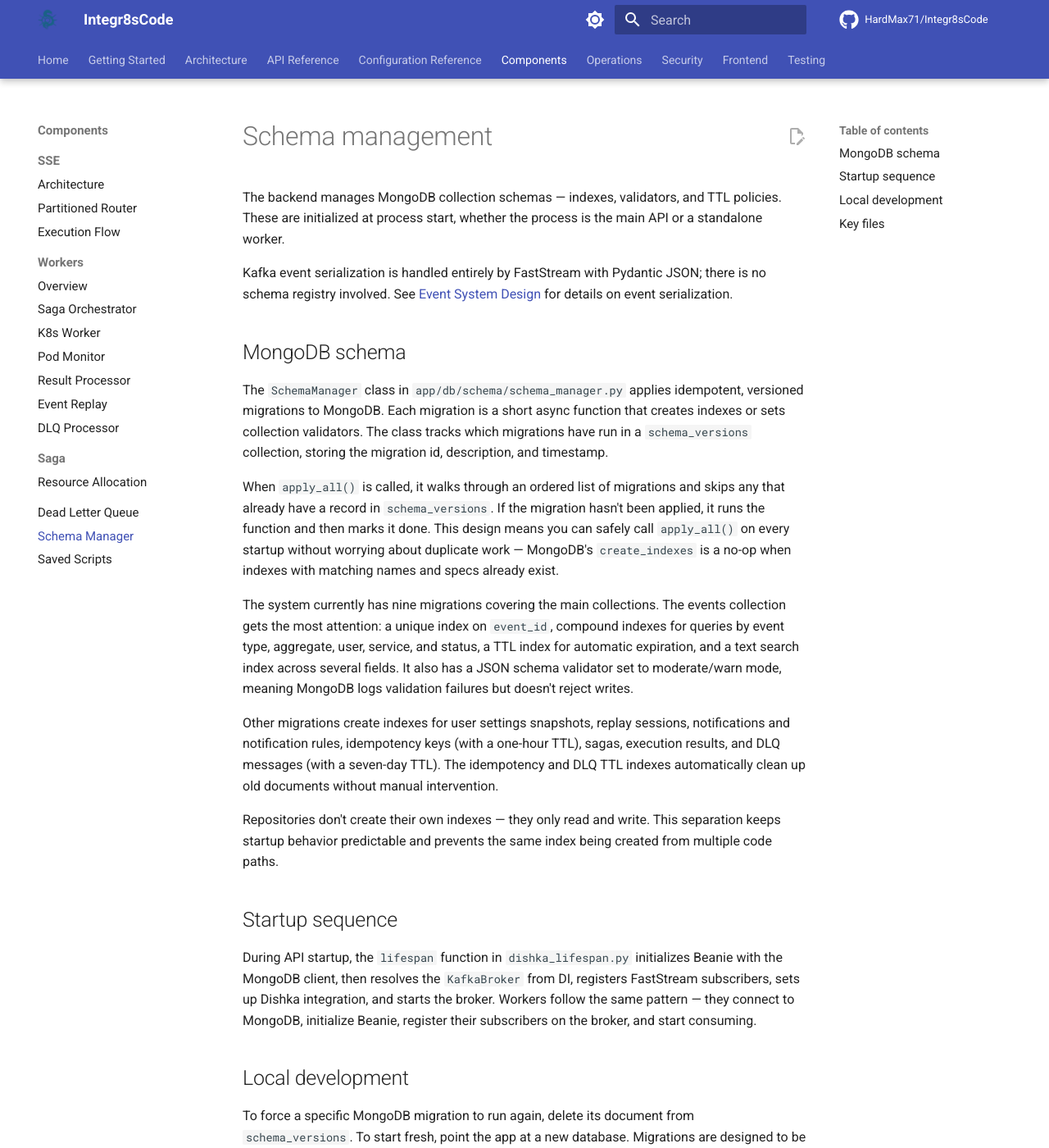
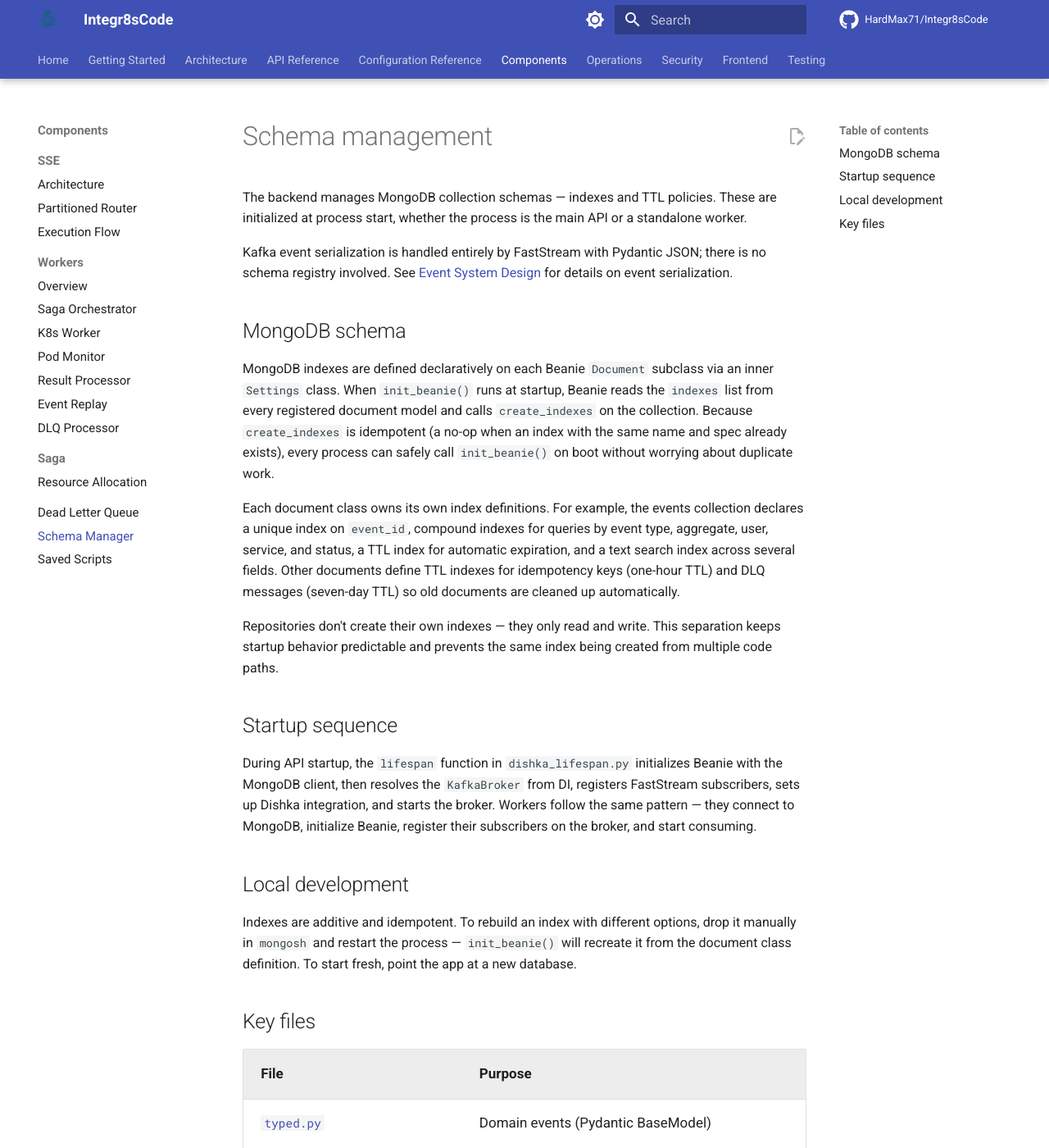
Before and after one commit to HardMax71/Integr8sCode, an MkDocs documentation site: the page built from docs/components/schema-manager.md, in a window 1280 px wide and 1400 px high. Shown: the whole window at 82% size. Built offline with MkDocs 1.6.1 and Material for MkDocs 9.7.7, drawn with Linux system fonts in a browser that asks for light colours; comment, search, counter and statistics services are not loaded; some of the changed text lies outside the part shown.

```diff
--- a/docs/components/schema-manager.md
+++ b/docs/components/schema-manager.md
@@ -1,18 +1,14 @@
 # Schema management
 
-The backend manages MongoDB collection schemas — indexes, validators, and TTL policies. These are initialized at process start, whether the process is the main API or a standalone worker.
+The backend manages MongoDB collection schemas — indexes and TTL policies. These are initialized at process start, whether the process is the main API or a standalone worker.
 
 Kafka event serialization is handled entirely by FastStream with Pydantic JSON; there is no schema registry involved. See [Event System Design](../architecture/event-system-design.md) for details on event serialization.
 
 ## MongoDB schema
 
-The `SchemaManager` class in `app/db/schema/schema_manager.py` applies idempotent, versioned migrations to MongoDB. Each migration is a short async function that creates indexes or sets collection validators. The class tracks which migrations have run in a `schema_versions` collection, storing the migration id, description, and timestamp.
+MongoDB indexes are defined declaratively on each Beanie `Document` subclass via an inner `Settings` class. When `init_beanie()` runs at startup, Beanie reads the `indexes` list from every registered document model and calls `create_indexes` on the collection. Because `create_indexes` is idempotent (a no-op when an index with the same name and spec already exists), every process can safely call `init_beanie()` on boot without worrying about duplicate work.
 
-When `apply_all()` is called, it walks through an ordered list of migrations and skips any that already have a record in `schema_versions`. If the migration hasn't been applied, it runs the function and then marks it done. This design means you can safely call `apply_all()` on every startup without worrying about duplicate work — MongoDB's `create_indexes` is a no-op when indexes with matching names and specs already exist.
-
-The system currently has nine migrations covering the main collections. The events collection gets the most attention: a unique index on `event_id`, compound indexes for queries by event type, aggregate, user, service, and status, a TTL index for automatic expiration, and a text search index across several fields. It also has a JSON schema validator set to moderate/warn mode, meaning MongoDB logs validation failures but doesn't reject writes.
-
-Other migrations create indexes for user settings snapshots, replay sessions, notifications and notification rules, idempotency keys (with a one-hour TTL), sagas, execution results, and DLQ messages (with a seven-day TTL). The idempotency and DLQ TTL indexes automatically clean up old documents without manual intervention.
+Each document class owns its own index definitions. For example, the events collection declares a unique index on `event_id`, compound indexes for queries by event type, aggregate, user, service, and status, a TTL index for automatic expiration, and a text search index across several fields. Other documents define TTL indexes for idempotency keys (one-hour TTL) and DLQ messages (seven-day TTL) so old documents are cleaned up automatically.
 
 Repositories don't create their own indexes — they only read and write. This separation keeps startup behavior predictable and prevents the same index being created from multiple code paths.
 
@@ -22,13 +18,11 @@ During API startup, the `lifespan` function in `dishka_lifespan.py` initializes
 
 ## Local development
 
-To force a specific MongoDB migration to run again, delete its document from `schema_versions`. To start fresh, point the app at a new database. Migrations are designed to be additive; the system doesn't support automatic rollbacks. If you need to undo a migration in production, you'll have to drop indexes or modify validators manually.
+Indexes are additive and idempotent. To rebuild an index with different options, drop it manually in `mongosh` and restart the process — `init_beanie()` will recreate it from the document class definition. To start fresh, point the app at a new database.
 
 ## Key files
 
 | File                                                                                                                           | Purpose                    |
 |--------------------------------------------------------------------------------------------------------------------------------|----------------------------|
-| [`schema_manager.py`](https://github.com/HardMax71/Integr8sCode/blob/main/backend/app/db/schema/schema_manager.py)             | MongoDB migrations         |
 | [`typed.py`](https://github.com/HardMax71/Integr8sCode/blob/main/backend/app/domain/events/typed.py)                           | Domain events (Pydantic BaseModel) |
-| [`mappings.py`](https://github.com/HardMax71/Integr8sCode/blob/main/backend/app/infrastructure/kafka/mappings.py)              | Event-to-topic routing     |
 | [`dishka_lifespan.py`](https://github.com/HardMax71/Integr8sCode/blob/main/backend/app/core/dishka_lifespan.py)                | Startup initialization     |
```
Also changed, not shown: docs/architecture/middleware.md (+20 -4 lines), docs/architecture/rate-limiting.md (+1 -1 lines), docs/components/workers/index.md (+1 -1 lines), docs/frontend/routing.md (+2 -0 lines), docs/reference/configuration.md (+3 -5 lines), docs/assets/images/system_diagram.svg.
